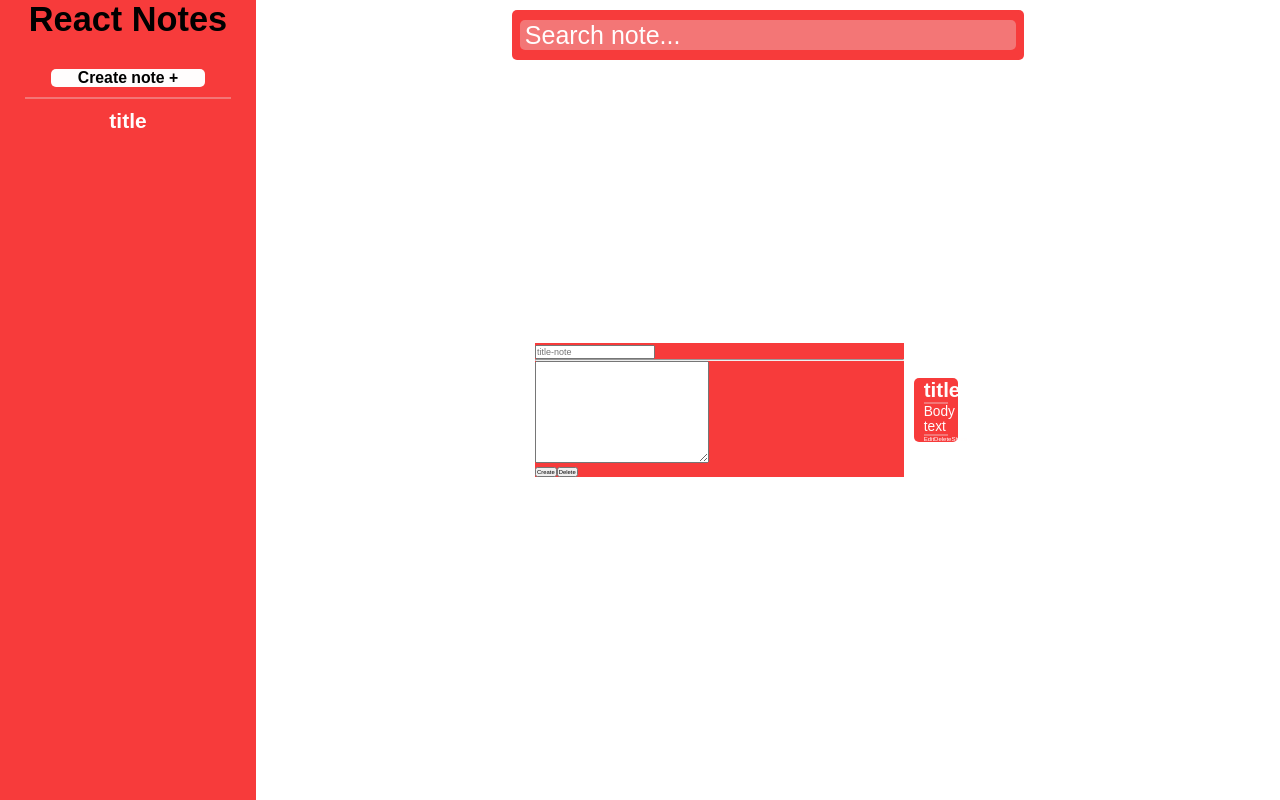
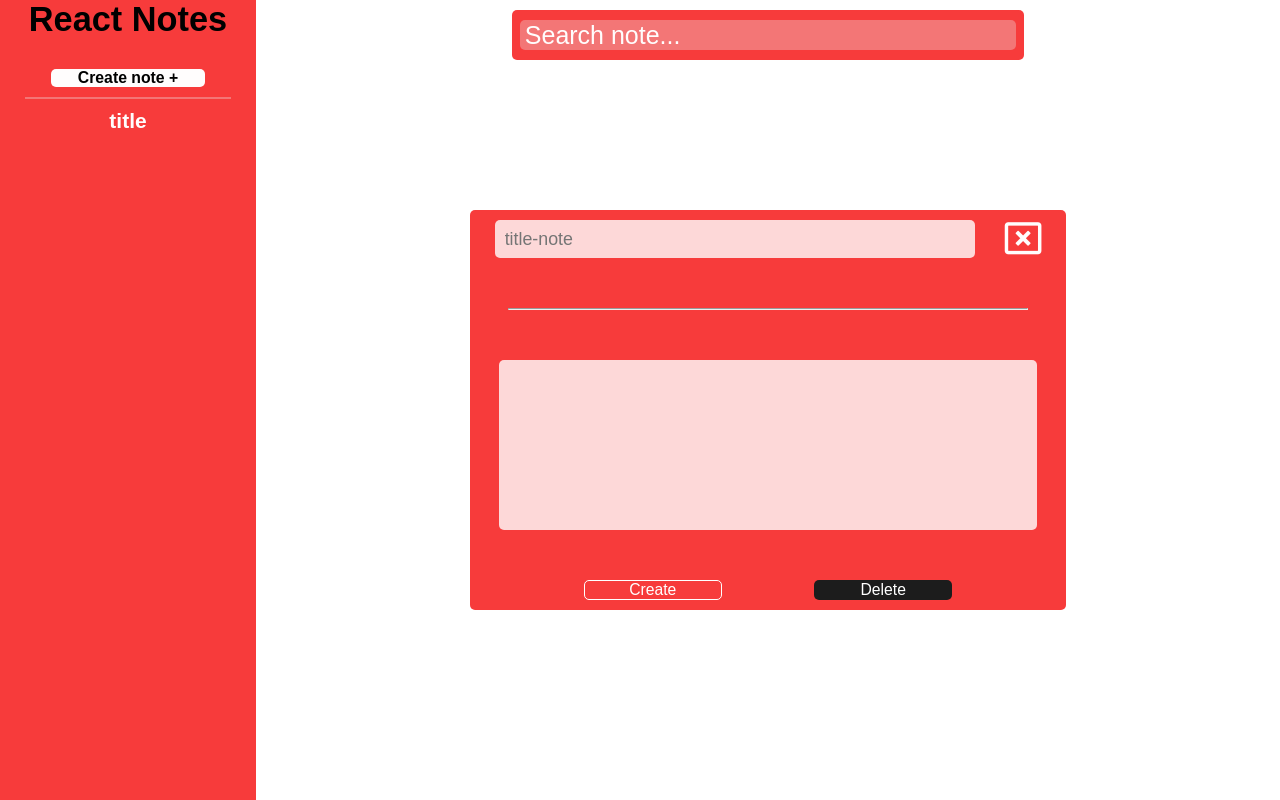
Before and after one commit to sant1ln/NotePad_React, a React (Create React App) app: page / in a window 1280 px wide. Built offline with nearby package versions, Linux system fonts and the light colour scheme; a web font is replaced by a local one.

Commit message:
idk what i'm doing

```diff
--- a/public/index.html
+++ b/public/index.html
@@ -7,17 +7,18 @@
     <meta name="theme-color" content="#000000" />
     <link rel="preconnect" href="https://fonts.gstatic.com">
     <link rel="preconnect" href="https://fonts.gstatic.com">
-<link href="https://fonts.googleapis.com/css2?family=Palanquin:wght@300&display=swap" rel="stylesheet">
+    <link href="https://fonts.googleapis.com/css2?family=Palanquin:wght@300&display=swap" rel="stylesheet">
     <meta
       name="description"
       content="Web site created using create-react-app"
     />
+    <link rel="stylesheet" href="https://pro.fontawesome.com/releases/v5.10.0/css/all.css" integrity="sha384-AYmEC3Yw5cVb3ZcuHtOA93w35dYTsvhLPVnYs9eStHfGJvOvKxVfELGroGkvsg+p" crossorigin="anonymous"/>
     <link rel="apple-touch-icon" href="%PUBLIC_URL%/logo192.png" />
     <link rel="manifest" href="%PUBLIC_URL%/manifest.json" />
      <title>React App</title>
   </head>
   <body>
-    <noscript>You need to enable JavaScript to run this app.</noscript>
+
     <div id="root"></div>
 
   </body>
--- a/src/App.js
+++ b/src/App.js
@@ -9,6 +9,7 @@ function App() {
     id:12315145,
     body: 'Body text',
     title: 'title',
+    win: true
   }])
 
   return (
--- a/src/Hooks/useData.js
+++ b/src/Hooks/useData.js
@@ -9,12 +9,13 @@ export const useData = () =>{
 
    // const id = Math.floor(Math.random() *5000)+1
     const createNote = () =>{
-        let id = state.id + 5
+        let id = state[0].id + 5
         setState([
             {
                 id: id,
                 body: 'Body text',
                 title: 'title',
+                win: true,
             },
             ...state
         ])
--- a/src/components/CreateNote.jsx
+++ b/src/components/CreateNote.jsx
@@ -1,16 +1,20 @@
 import React from 'react'
 import '../styles/components/createnote.css'
-export const CreateNote = () => {
+export const CreateNote = ({toggleWindow}) => {
+
     return (
         <div className="ListNotes-create">
-            <form action="">
-                <input type="text"
-                placeholder="title-note"/>
+            <form  className="form-create" action="">
+                <div className="form-create-input">
+                    <input type="text"
+                    placeholder="title-note"/>
+                    <i onClick={toggleWindow} class="far fa-window-close exit"></i>
+                </div>
                 <hr/>
-                <textarea name="" id="" cols="30" rows="10"></textarea>
+                <textarea name="" id="" cols="30" rows="10"/>
                 <div className="ListNotes-create-buttons">
-                    <button>Create</button>
-                    <button>Delete</button>
+                    <button className="create">Create</button>
+                    <button className="delete">Delete</button>
                 </div>
             </form>
       </div>
--- a/src/components/ListOfNotes.jsx
+++ b/src/components/ListOfNotes.jsx
@@ -7,22 +7,28 @@ import { Note } from "./Note";
 
 export const ListOfNotes = () => {
 
+  /* const [toggleWin, setToggleWin] = useState(true) */
+
+  const {state,setState} = useContext(CardContext)
 
 
-  const {state} = useContext(CardContext)
-  console.log(state)
+  const toggleWindow = () =>{
+    setState([{
+      ...state,
+      win: false,
+    }])
+  }
 
   return (
     <div className="ListNotes">
-      <CreateNote />
-      <div className="ListNotes-notes">
+      {state[0].win && <CreateNote toggleWindow={toggleWindow} />}
         {state.map(note=>(
           <Note key={note.id}
           title={note.title}
           body={note.body}
           />
         ))}
-      </div>
+
     </div>
   );
 };
--- a/src/index.css
+++ b/src/index.css
@@ -5,6 +5,8 @@
     --line-color: #f37676;
     --font-dummy-colors : #fffdfd;
     --dummy-hover: #f37676;
+    --button-option: #1c1c1c;
+    --button-option-hover: rgba(0, 0, 0, .1);
 }
 
 
--- a/src/styles/components/createnote.css
+++ b/src/styles/components/createnote.css
@@ -1,5 +1,101 @@
 .ListNotes-create{
-    width: 40%;
+    width: 45%;
+    height: 380px;
+    font-size: 3rem;
+    background-color: var(--sidebar-color);
+    padding: 10px;
+    position: absolute;
+    border-radius: 5px;
+    z-index: 10;
+}
+
+.form-create{
+    width: 100%;
+    height: 100%;
+}
+
+
+.form-create-input{
+    width: 100%;
+    height: 10%;
+    display: flex;
+    justify-content: space-around;
+    align-items: center;
+}
+
+.form-create-input button{
+    width: 10%;
     font-size: 2rem;
-    background-color: var(--sidebar-color);
+    text-align: center;
 }
+
+.exit{
+    font-size: 3.5rem;
+    color: var(--font-dummy-colors);
+    cursor: pointer;
+}
+
+.form-create-input input{
+    width: 80%;
+    height: 100%;
+    border: none;
+    background-color: rgba(255, 255, 255, .8);
+    border-radius: 5px;
+    padding: 0 10px;
+    font-size: 1.7rem;
+}
+
+.form-create hr{
+    width: 90%;
+}
+
+.form-create {
+    display: flex;
+    flex-direction: column;
+    align-items: center;
+    justify-content: space-between;
+    height: 100%;
+}
+
+.form-create textarea{
+    border: none;
+    outline: none;
+    padding: 10px;
+    width: 90%;
+    resize: none;
+    background-color: rgba(255, 255, 255, .8);
+    border-radius: 5px;
+}
+
+.ListNotes-create-buttons{
+    width: 80%;
+    display: flex;
+    justify-content: space-around;
+}
+
+.ListNotes-create-buttons button{
+    width: 30%;
+    font-size: 1.5rem;
+    border-radius: 5px;
+    cursor: pointer;
+}
+
+.create{
+    background-color: transparent;
+    color: white;
+    border: 1px solid white;
+}
+
+.create:hover{
+    background-color: rgba(255, 255, 255, .05);
+}
+
+.delete{
+    color: white;
+    background-color: var(--button-option);
+    border: none;
+}
+
+.delete:hover{
+    background-color: #000;
+}
```
